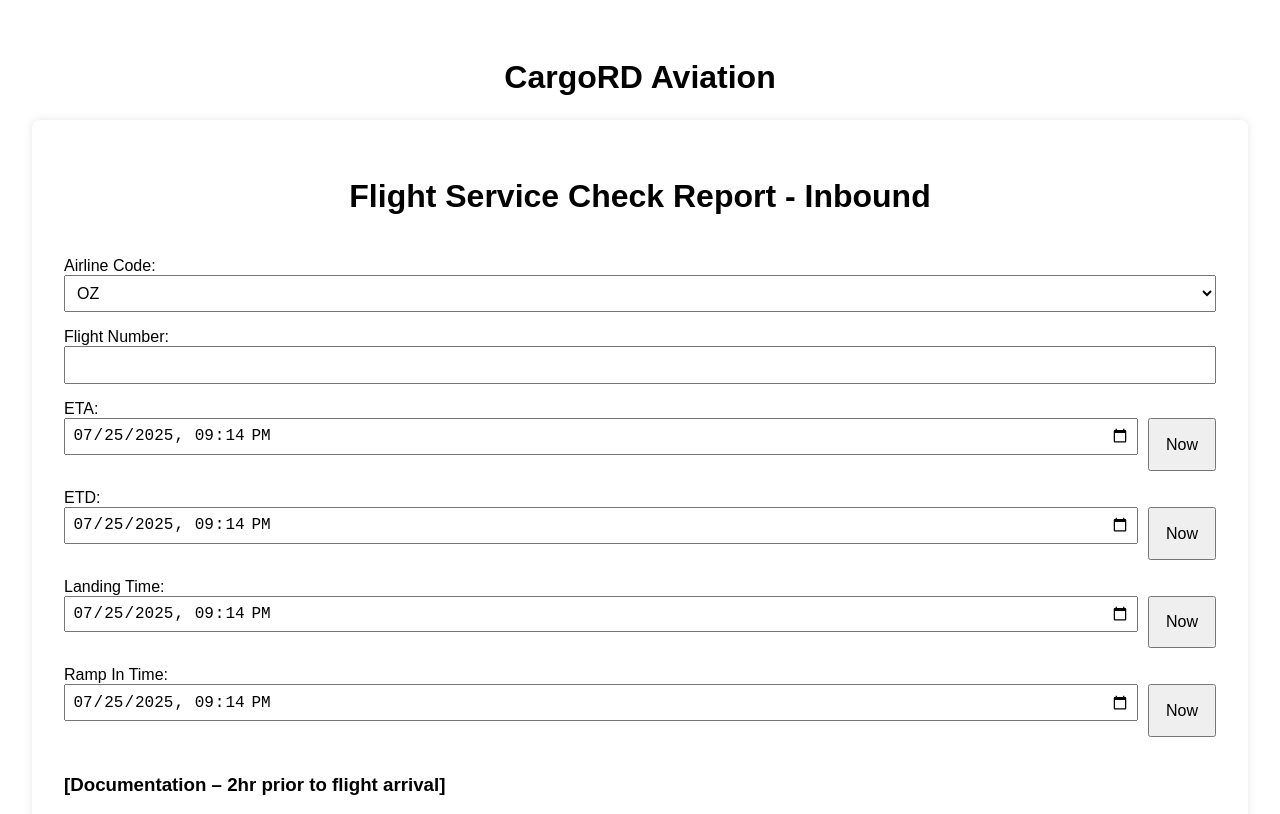
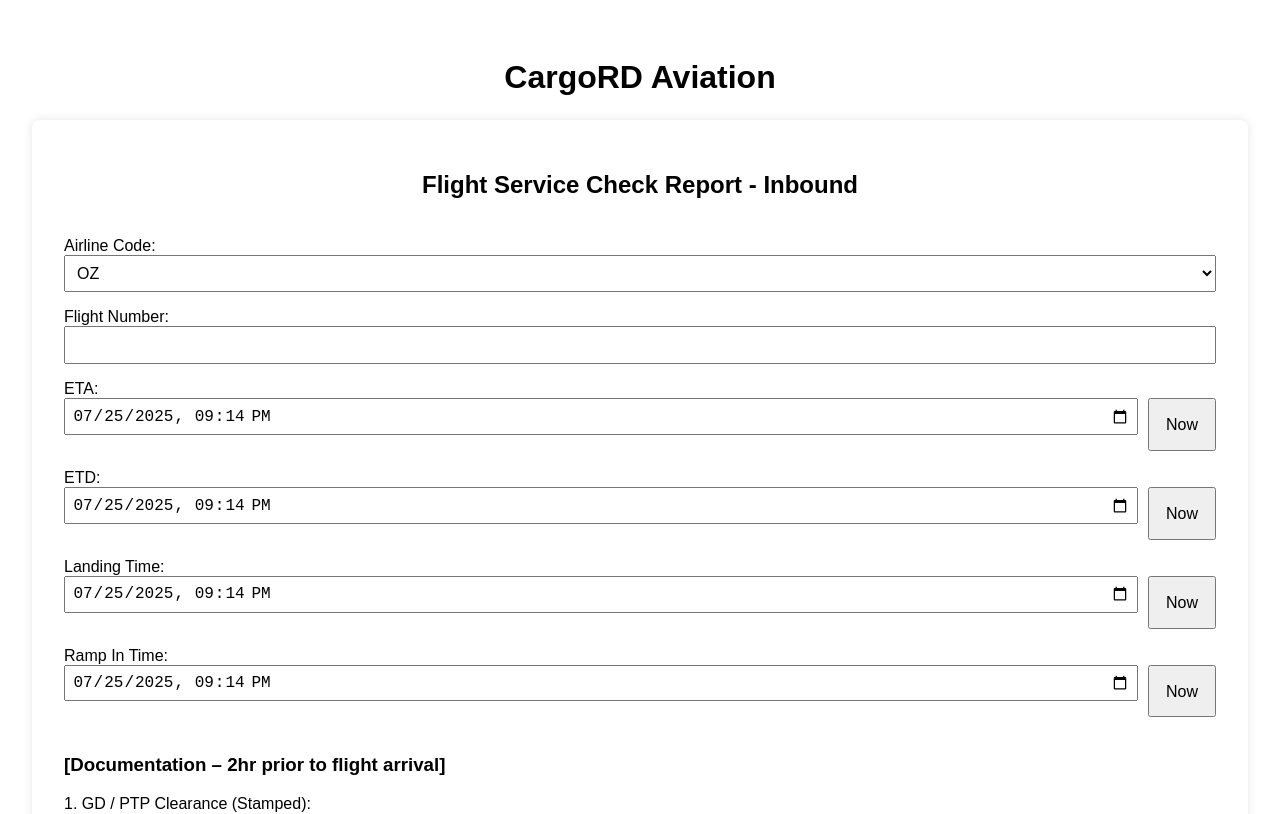
Before and after one commit to hha980510/CargoRD, a React (Create React App) app in the folder FlightForm/: page / in a window 1280 px wide. Shown: the top 814 px of the page. Built offline with nearby package versions, Linux system fonts and the light colour scheme.

Commit message:
Update FlightForm.js

```diff
--- a/FlightForm/src/FlightForm.js
+++ b/FlightForm/src/FlightForm.js
@@ -252,7 +252,7 @@ const handleSubmit = (e) => {
 
     <div className="d-flex justify-content-between align-items-center mb-3">
       <div>
-        <h2 className="report-title m-0">Flight Service Check Report - Inbound</h2>
+        <h2 className="display-6 text-primary fw-semibold mb-4">Flight Service Check Report - Inbound</h2>
       </div>
       <div>
         {userEmail ? (
@@ -399,7 +399,7 @@ const handleSubmit = (e) => {
       ])}
 
       <br />
-      <h2 className="report-title">Flight Service Check Report - Outbound</h2>
+      <h2 className="display-6 text-primary fw-semibold mt-5 mb-4">Flight Service Check Report - Outbound</h2>
           <div style={{ textAlign: 'left' }}>
         <label>Airline Code:</label><br />
         <select name="airline2" value={form.airline2 || 'OZ'} onChange={handleChange}>
```
